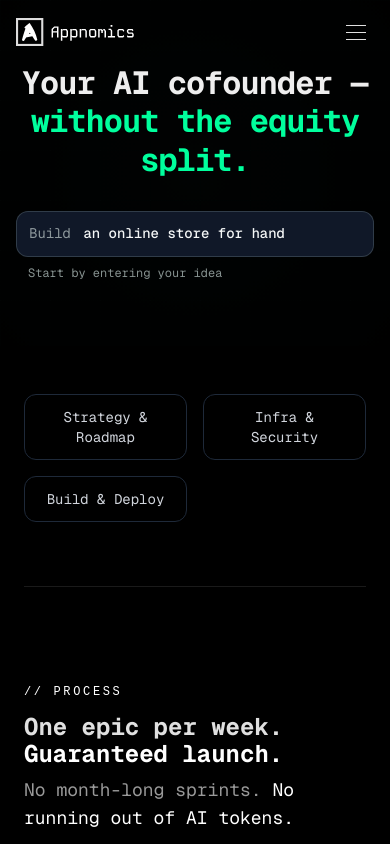
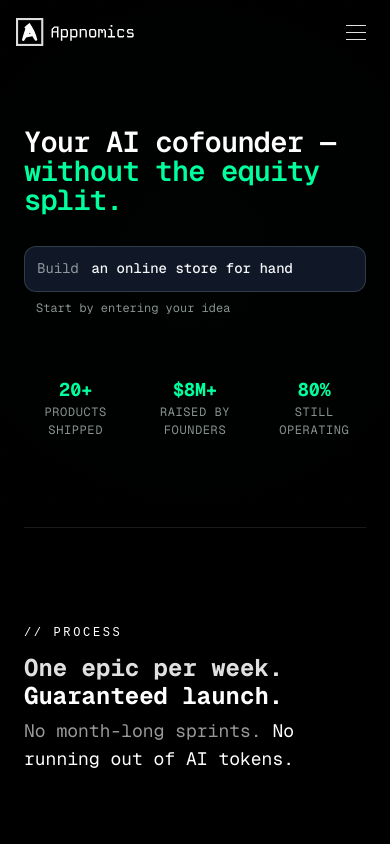
Before and after one commit to rup2701/appnomics-landing, a Next.js app: page / in a window 390 px wide. Shown: the top 844 px of the page. Built offline with nearby package versions, Linux system fonts and the light colour scheme.

Commit message:
feat: Update DynamicHero component styles and adjust trust indicators display

```diff
--- a/app/page.tsx
+++ b/app/page.tsx
@@ -69,7 +69,7 @@ export default function Home() {
 
         {/* Main content — flex column, pushes footer down */}
         <div className="flex-grow flex flex-col items-center justify-center px-6 py-6 md:py-8">
-          <div className="max-w-3xl w-full text-center">
+          {/* <div className="max-w-3xl w-full text-center">
             <div className="grid grid-cols-2 md:grid-cols-3 gap-4 text-sm text-gray-300 mb-10 py-6 md:py-8">
               {[
                 'Strategy & Roadmap',
@@ -87,7 +87,7 @@ export default function Home() {
                 </div>
               ))}
             </div>
-          </div>
+          </div> */}
           <ProcessSection />
           <WhyAppnomicsSection />
           <PricingSection />
--- a/components/DynamicHero.module.scss
+++ b/components/DynamicHero.module.scss
@@ -8,7 +8,7 @@
   justify-content: center;
   position: relative;
   overflow: hidden;
-  padding: 6rem 1rem 0;
+  padding: 16rem 1rem 8rem;
   // background: $bg-primary;
 }
 
@@ -17,7 +17,7 @@
   z-index: 2;
   text-align: center;
   padding: $spacing-sm $spacing-lg;
-  max-width: 840px;
+  // max-width: 840px;
   width: 100%;
   margin: 0 auto;
   // @include container;
@@ -31,48 +31,36 @@
   }
 
   .heroContent {
-    padding: 0;
+    // padding: 0;
+    padding: 4rem 0 0;
   }
 }
 
-// .container {
-//   width: 100%;
-// }
+@media (max-width: $breakpoint-sm) {
+  .heroSection {
+    min-height: auto;
+    padding: 4rem 24px;
+  }
+
+  .heroContent {
+    // padding: 0;
+    padding: 4rem 0 0;
+  }
+}
 
 // Hero Title Animation (your existing styles)
 .heroTitle {
-  font-size: clamp(2.5rem, 5vw, 3.2rem);
-  font-weight: 700;
-  line-height: 1.2;
+  font-size: clamp(2.5rem, 5vw, 4rem);
+  font-weight: 600;
+  line-height: 1;
   letter-spacing: -0.03em;
   margin-bottom: $spacing-2xl;
-  color: #eee;
-  .line1, .line2, .line3 {
-    display: block;
-    opacity: 0;
-    transform: translateY(30px);
-    animation: slideUpFade 0.8s cubic-bezier(0.16, 1, 0.3, 1) forwards;
-  }
 
-  .line1 {
-    animation-delay: 0s;
-  }
-
-  .line2 {
-    animation-delay: 0.2s;
-  }
-
-  .line3 {
-    animation-delay: 0.4s;
-    background: linear-gradient(135deg, $accent-green 0%, $accent-mint 100%);
-    -webkit-background-clip: text;
-    -webkit-text-fill-color: transparent;
-    background-clip: text;
-  }
-
-  @media (max-width: $breakpoint-md) {
-    font-size: clamp(2rem, 4vw, 3rem);
+  @media (max-width: $breakpoint-sm) {
+    font-size: clamp(1.8rem, 4vw, 3rem);
     margin-bottom: $spacing-xl;
+    font-weight: 600;
+    text-align: left;
   }
 }
 
@@ -331,15 +319,17 @@
 .trustBar {
   display: flex;
   margin-top: 3rem;
+  max-width: 740px;
+  justify-content: center;
 
-  justify-content: center;
   align-items: center;
   gap: $spacing-lg;
-  margin: $spacing-3xl 0;
+  margin: $spacing-3xl auto 0;
   opacity: 0;
   animation: fadeInUp 0.8s ease-out 1.2s both;
 
-  @media (max-width: $breakpoint-md) {
+
+  @media (max-width: $breakpoint-sm) {
     flex-wrap: wrap;
     gap: $spacing-md;
   }
@@ -360,18 +350,20 @@
   display: flex;
   flex-direction: column;
   align-items: center;
+  flex: 1;
 
   .trustNumber {
-    font-size: 1.75rem;
+    font-size: 1.5rem;
     font-weight: 700;
-    background: linear-gradient(135deg, $accent-green 0%, $accent-mint 100%);
+    // background: linear-gradient(135deg, $accent-green 0%, $accent-mint 100%);
+    background: #00ff9d;
     -webkit-background-clip: text;
     -webkit-text-fill-color: transparent;
     background-clip: text;
     line-height: 1;
 
     @media (max-width: $breakpoint-md) {
-      font-size: 1.5rem;
+      font-size: 1.15rem;
     }
   }
 
@@ -381,6 +373,9 @@
     text-transform: uppercase;
     letter-spacing: 0.05em;
     margin-top: 4px;
+    @media (max-width: $breakpoint-sm) {
+      font-size: 12px;
+    }
   }
 }
 
--- a/components/DynamicHero.tsx
+++ b/components/DynamicHero.tsx
@@ -169,7 +169,7 @@ const DynamicHero = () => {
           </div>
         </div>
 
-        {/* Trust Indicators
+        {/* Trust Indicators */}
         <div className={styles.trustBar}>
           <div className={styles.trustItem}>
             <span className={styles.trustNumber}>20+</span>
@@ -185,7 +185,7 @@ const DynamicHero = () => {
             <span className={styles.trustNumber}>80%</span>
             <span className={styles.trustLabel}>Still Operating</span>
           </div>
-        </div> */}
+        </div>
 
 
       </div>
```
